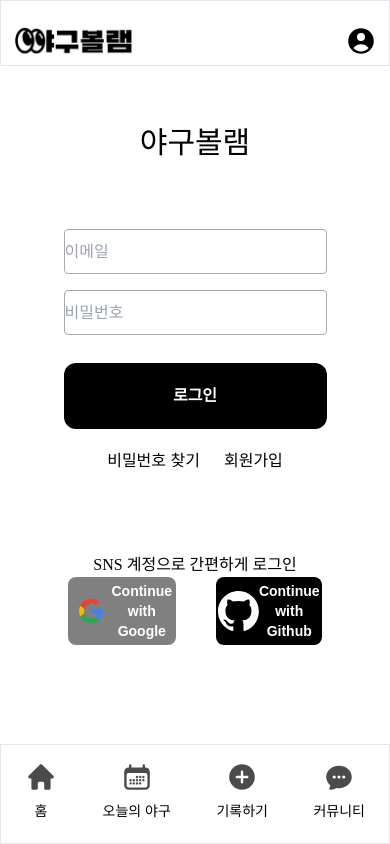
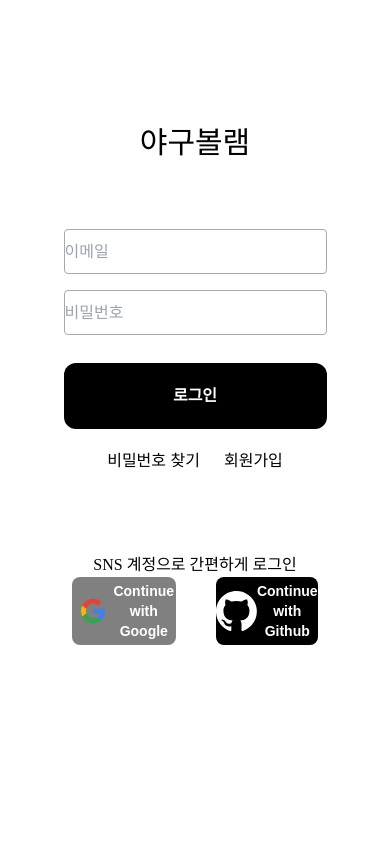
Before and after one commit to Baseball-Archive/client, a React (Vite) app: page /users/login in a window 390 px wide. Built offline with nearby package versions, Linux system fonts and the light colour scheme; a web font is replaced by a local one.

Commit message:
♻️ 레이아웃 컴포넌트 분리 및 수정

```diff
--- a/src/components/header/Header.tsx
+++ b/src/components/header/Header.tsx
@@ -1,17 +1,19 @@
-import { Link } from "react-router-dom";
-import { UserCircleIcon } from "@heroicons/react/20/solid";
-import Logo from "/images/logo.png"
+import { Link } from 'react-router-dom';
+import { UserCircleIcon } from '@heroicons/react/20/solid';
+import Logo from '/images/logo.png';
 
 const Header = () => {
   return (
-    <header className="flex justify-between items-end px-3 pt-6 pb-2 border bg-white">
+    <header className="fixed left-0 top-0 z-10 w-full md:hidden">
+      <div className="flex items-end justify-between border bg-white px-3 pb-2 pt-6">
         <Link className="w-[120px]" to="/">
-            <img src={Logo} alt="야구볼램 로고" />
+          <img src={Logo} alt="야구볼램 로고" />
         </Link>
         <Link to="/users/user">
-            <UserCircleIcon className="size-8" />
+          <UserCircleIcon className="size-8" />
         </Link>
+      </div>
     </header>
-  )
+  );
 };
 export default Header;
--- /dev/null
+++ b/src/components/layout/Content.tsx
@@ -0,0 +1,12 @@
+import { Outlet } from 'react-router-dom';
+
+const Content = () => {
+  return (
+    <div className="w-100 absolute left-0 top-0 w-full px-3 pt-[65px] md:left-[100px] md:w-[calc(100%-100px)] xl:left-1/4 xl:w-2/4">
+      <div className="mx-auto my-0 max-w-screen-md">
+        <Outlet />
+      </div>
+    </div>
+  );
+};
+export default Content;
--- a/src/components/layout/Layout.tsx
+++ b/src/components/layout/Layout.tsx
@@ -1,32 +1,32 @@
-import { Outlet } from 'react-router-dom';
+import { useEffect } from 'react';
+import { useLocation, useNavigate } from 'react-router-dom';
+import { useAuthStore } from '../../store/authStore';
 import Header from '../header/Header';
 import Navigation from '../navigation/Navigation';
-
-const NAV_XL = 'xl:w-1/4';
-const NAV_MD = 'md:w-[100px] md:top-0 md:h-screen';
-const NAV_DEFAULT =
-  'fixed border z-10 bg-white top-auto bottom-0 w-full h-[100px]';
-
-const CONTENT_XL = 'xl:w-2/4 xl:left-1/4';
-
-const CONTENT_MD = 'md:w-[calc(100%-100px)] md:left-[100px]';
-const CONTENT_DEFAULT = 'absolute top-0 pt-[65px] w-100 left-0 w-full px-2';
+import ROUTES from '../../constants/router';
+import Content from './Content';
 
 const Layout = () => {
-  return (
-    <>
-      <div className="fixed left-0 top-0 z-10 w-full md:hidden">
+  const navigate = useNavigate();
+  const location = useLocation();
+  const { isloggedIn } = useAuthStore();
+
+  useEffect(() => {
+    if (!isloggedIn) {
+      navigate(ROUTES.LOGIN, { replace: true });
+    }
+  }, [navigate, isloggedIn]);
+
+  if (location.pathname === ROUTES.JOIN || location.pathname === ROUTES.LOGIN) {
+    return <Content />;
+  } else {
+    return (
+      <>
         <Header />
-      </div>
-      <div className={`${NAV_DEFAULT} ${NAV_XL} ${NAV_MD}`}>
         <Navigation />
-      </div>
-      <div className={`${CONTENT_DEFAULT} ${CONTENT_XL} ${CONTENT_MD}`}>
-        <div className="mx-auto my-0 max-w-screen-md">
-          <Outlet />
-        </div>
-      </div>
-    </>
-  );
+        <Content />
+      </>
+    );
+  }
 };
 export default Layout;
--- a/src/components/navigation/Navigation.tsx
+++ b/src/components/navigation/Navigation.tsx
@@ -23,7 +23,7 @@ const Navigation = () => {
   };
 
   return (
-    <>
+    <div className="fixed bottom-0 top-auto z-10 h-[100px] w-full border bg-white md:top-0 md:h-screen md:w-[100px] xl:w-1/4">
       <nav className="px-6 md:py-4">
         <div className="hidden py-8 md:block md:text-center xl:text-left">
           <img
@@ -76,7 +76,7 @@ const Navigation = () => {
           </li>
         </ul>
       </nav>
-    </>
+    </div>
   );
 };
 export default Navigation;
--- a/src/pages/User/Login.tsx
+++ b/src/pages/User/Login.tsx
@@ -7,6 +7,8 @@ import { auth } from '../../service/firebase';
 import GithubButton from '../../components/User/GithubButton';
 import GoogleButton from '../../components/User/GoogleButton';
 import ROUTES from '../../constants/router';
+import { useAuth } from '../../hooks/useAuth';
+
 export interface LoginProps {
   email: string;
   password: string;
@@ -14,6 +16,7 @@ export interface LoginProps {
 
 const Login = () => {
   const navigate = useNavigate();
+  const { userLogin } = useAuth();
   const {
     register,
     handleSubmit,
@@ -24,7 +27,10 @@ const Login = () => {
     try {
       await signInWithEmailAndPassword(auth, data.email, data.password);
       navigate(ROUTES.HOME);
-      console.log('Login successful');
+      userLogin({
+        email: data.email,
+        password: data.password,
+      });
     } catch (err) {
       console.error('Login failed:', err);
       alert('비밀번호 또는 아이디가 틀립니다.');
@@ -75,7 +81,7 @@ const Login = () => {
           </div>
           <div className="flex flex-col items-center text-center">
             <div className="flex gap-6">
-              <Link to={ROUTES.RESET_PW}>비밀번호 찾기 </Link>
+              <Link to={ROUTES.RESET}>비밀번호 찾기 </Link>
               <Link to={ROUTES.JOIN}>회원가입</Link>
             </div>
             <div className="pt-20 text-center font-title font-light">
--- a/src/pages/User/Signup.tsx
+++ b/src/pages/User/Signup.tsx
@@ -10,7 +10,7 @@ import Badge from '../../components/common/Badge';
 import GoogleButton from '../../components/User/GoogleButton';
 import GithubButton from '../../components/User/GithubButton';
 import ROUTES from '../../constants/router';
-import DEFAULT_IMAGE from '../../constants/image';
+import { DEFAULT_IMAGE } from '../../constants/image';
 import { FirebaseError } from 'firebase/app';
 import { toast } from 'react-toastify';
 import { TeamScheme } from '../../types/TeamScheme';
```
